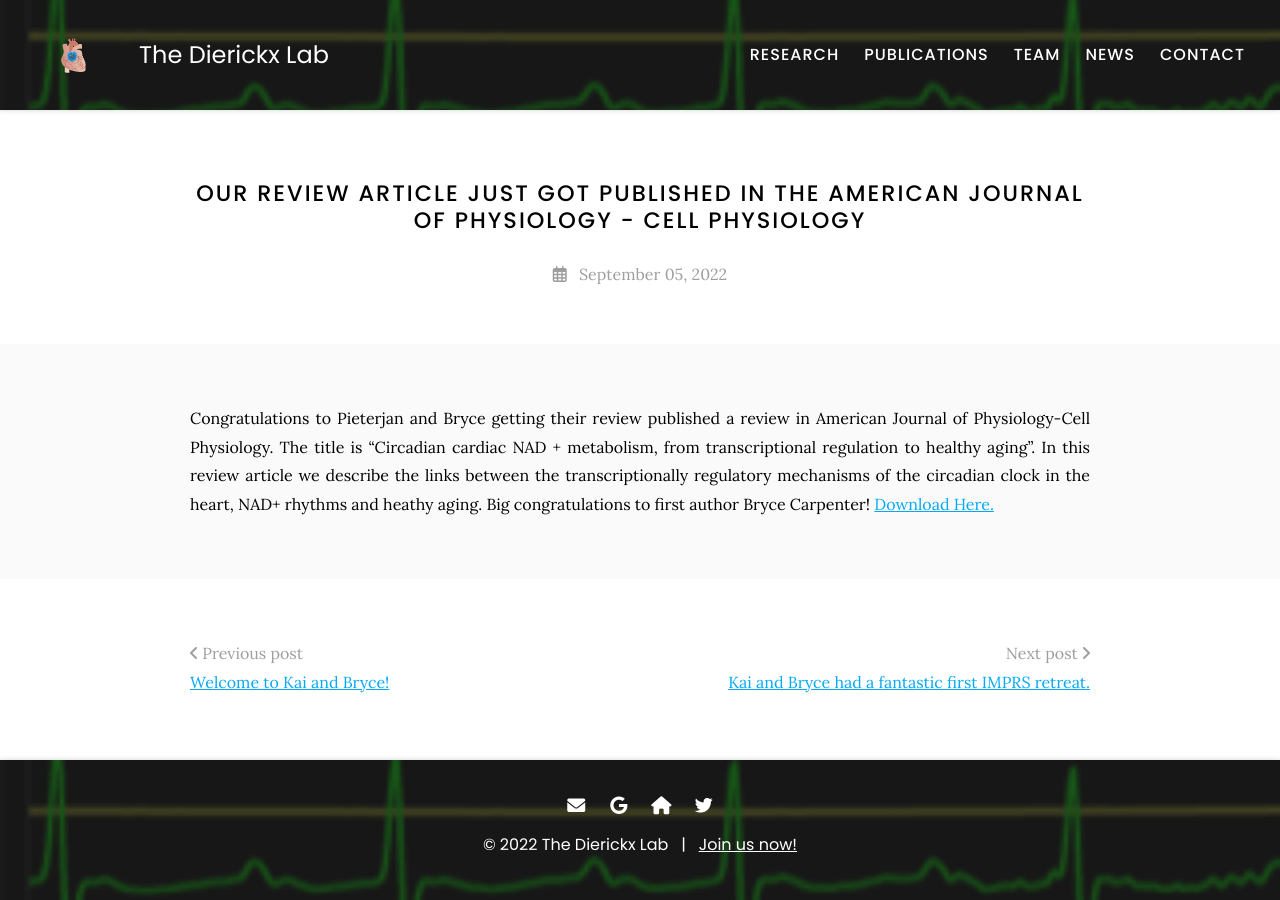
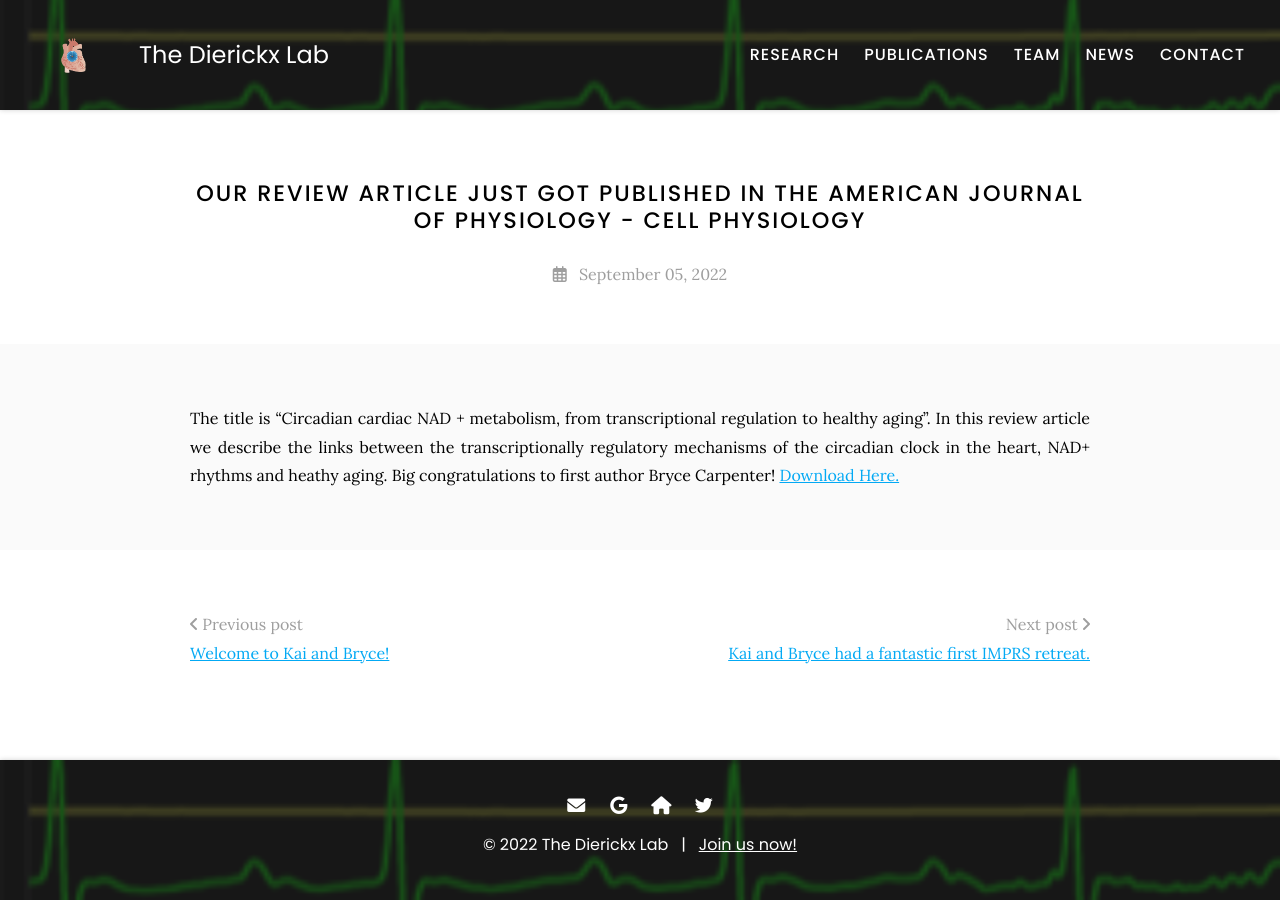
Before and after one commit to theDierickxLab/theDierickxLab, a Jekyll site: the page built from _posts/2022-09-05-review.md, in a window 1280 px wide. Built offline with Jekyll 4.4.1, drawn with Linux system fonts in a browser that asks for light colours.

Commit message:
Update 2022-09-05-review.md

```diff
--- a/_posts/2022-09-05-review.md
+++ b/_posts/2022-09-05-review.md
@@ -3,6 +3,6 @@ title: Our review article just got published in the American Journal of Physiolo
 ---
 
 
-Congratulations to Pieterjan and Bryce getting their review published a review in American Journal of Physiology-Cell Physiology. The title is "Circadian cardiac NAD + metabolism, from transcriptional regulation to healthy aging". In this review article we describe the links between the transcriptionally regulatory mechanisms of the circadian clock in the heart, NAD+ rhythms and heathy aging. Big congratulations to first author Bryce Carpenter! [Download Here.](https://pubmed.ncbi.nlm.nih.gov/36062878/)
+The title is "Circadian cardiac NAD + metabolism, from transcriptional regulation to healthy aging". In this review article we describe the links between the transcriptionally regulatory mechanisms of the circadian clock in the heart, NAD+ rhythms and heathy aging. Big congratulations to first author Bryce Carpenter! [Download Here.](https://pubmed.ncbi.nlm.nih.gov/36062878/)
 
 {:.center}
```
